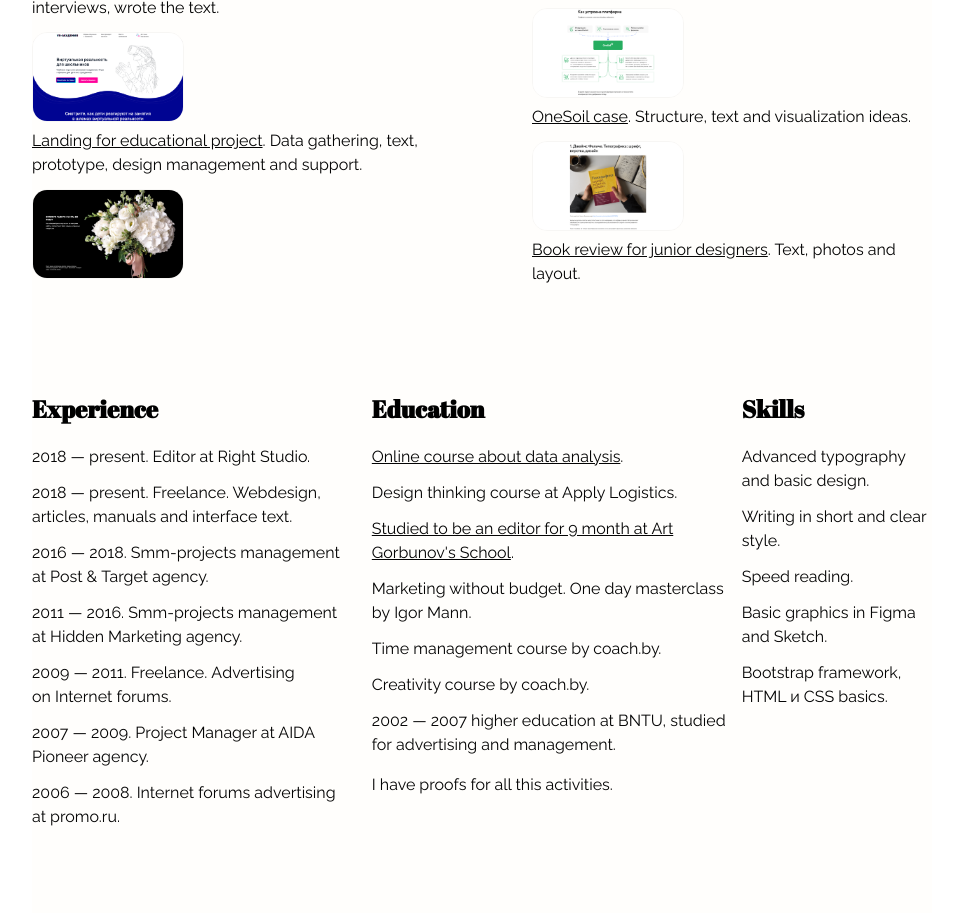
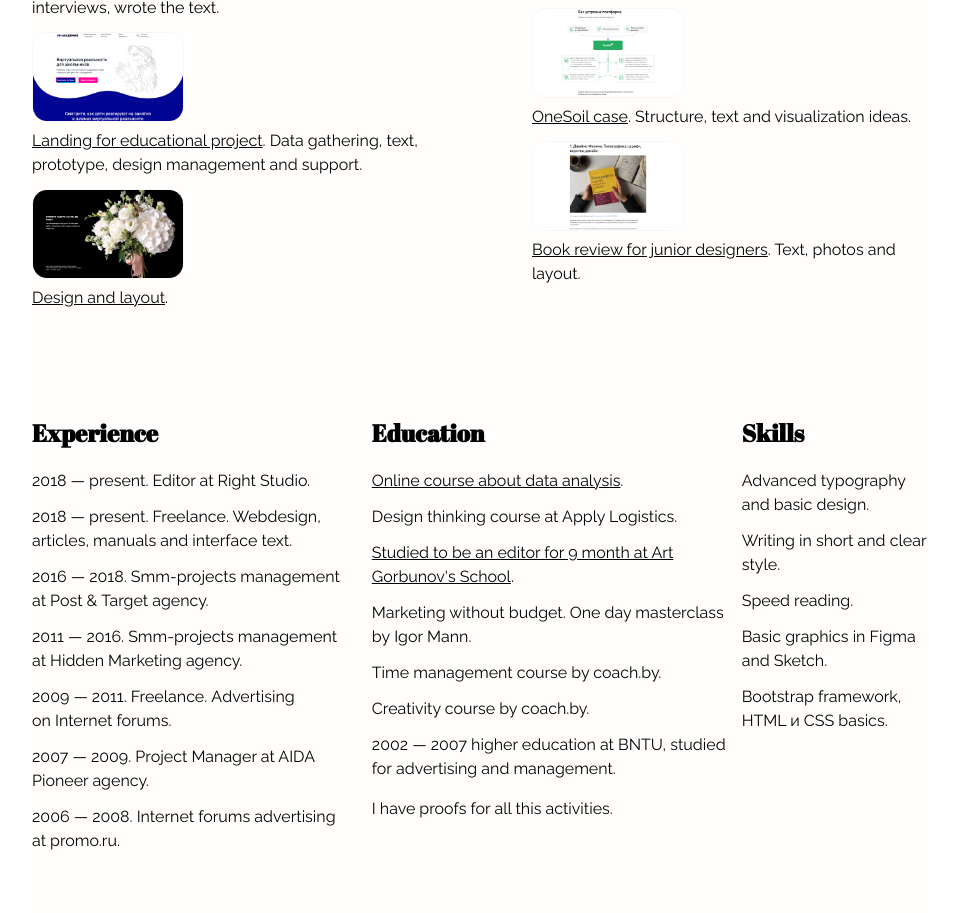
Before and after one commit to ShvetsBy/rsschool-cv, a plain HTML site: page index.html in a window 1280 px wide. Shown: the part 1188-2101 px from the top of the page, without its empty margins (158-1116 px from the left). Drawn offline with Linux system fonts and the light colour scheme.

Commit message:
fix: bunch description

```diff
--- a/index.html
+++ b/index.html
@@ -47,7 +47,7 @@
                 <h3>Freelance</h3>
                 <ul>
 
-                        <li><a href="https://nastiavesnaonline.com/"><img class="portfolioPhoto" src="assets/img/vesna_edu.png" alt="Nastia Vesna Education landing"></a>
+                            <li><a href="https://nastiavesnaonline.com/"><img class="portfolioPhoto" src="assets/img/vesna_edu.png" alt="Nastia Vesna Education landing"></a>
                             <br><a href="https://nastiavesnaonline.com/">Landing for photo courses</a>. Design in Figma, project management, advertising and analytics.</li>
 
                          <li> <a href="https://www.figma.com/file/sFpP7ZKR60dOh282aNd41B/%D0%91%D1%83%D0%BA%D0%BB%D0%B5%D1%82-Sorbie-%D0%BF%D1%80%D0%B8%D0%BC%D0%B5%D1%80-%D1%80%D0%B0%D0%B1%D0%BE%D1%82%D1%8B-%D0%B4%D0%BB%D1%8F-%D0%A1%D0%B0%D1%80%D1%8B%D1%87%D0%B5%D0%B2%D0%BE%D0%B9?node-id=0%3A1"></a>
@@ -59,8 +59,9 @@
                             <br><a href="https://vc.ru/finance/86887-obankrotitsya-ne-poteryav-lishnie-dengi-kak-provesti-proceduru-fizlicu-i-ne-popast-na-ulovki-yuristov-i-upravlyayushchih">Article about personal bankruptcy in Russia</a>. Text for vc.ru editorial office. I found speakers, took several interviews, wrote the text.</li>
 
                             <li><a href="http://vr-academy.by"><img class="portfolioPhoto" src="assets/img/vr_edu.png" alt="VR-School landing"></a>
-                            <br><a href="http://vr-academy.by">Landing for educational project</a>. Data gathering, text, prototype, design management and support.
-                        <li><a href="http://bunch.by/"><img class="portfolioPhoto" src="assets/img/bunch.png" alt="Bunch flower landing"></a></li>
+                            <br><a href="http://vr-academy.by">Landing for educational project</a>. Data gathering, text, prototype, design management and support.</li>
+                            <li><a href="http://bunch.by/"><img class="portfolioPhoto" src="assets/img/bunch.png" alt="Bunch flower landing"></a>
+                                <br><a href="http://bunch.by/">Design and layout</a>. </li>
 
                 </ul>
 
```
